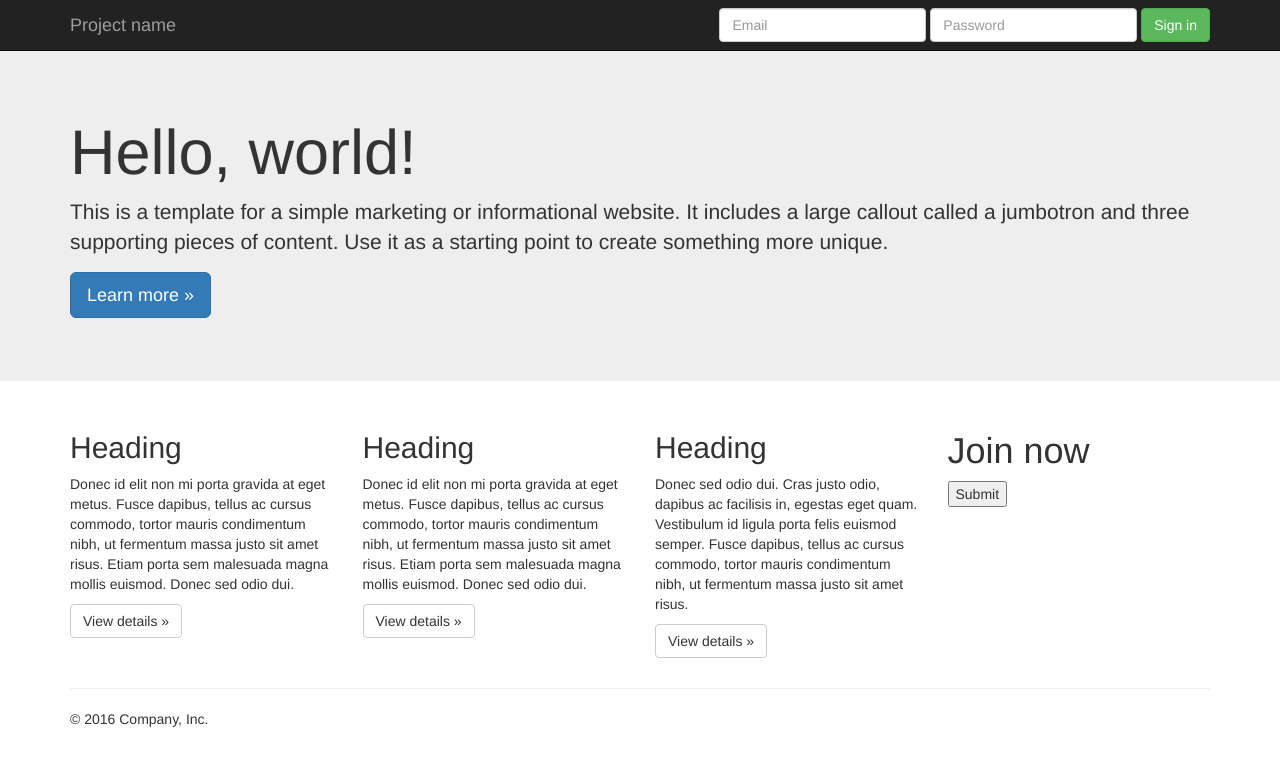
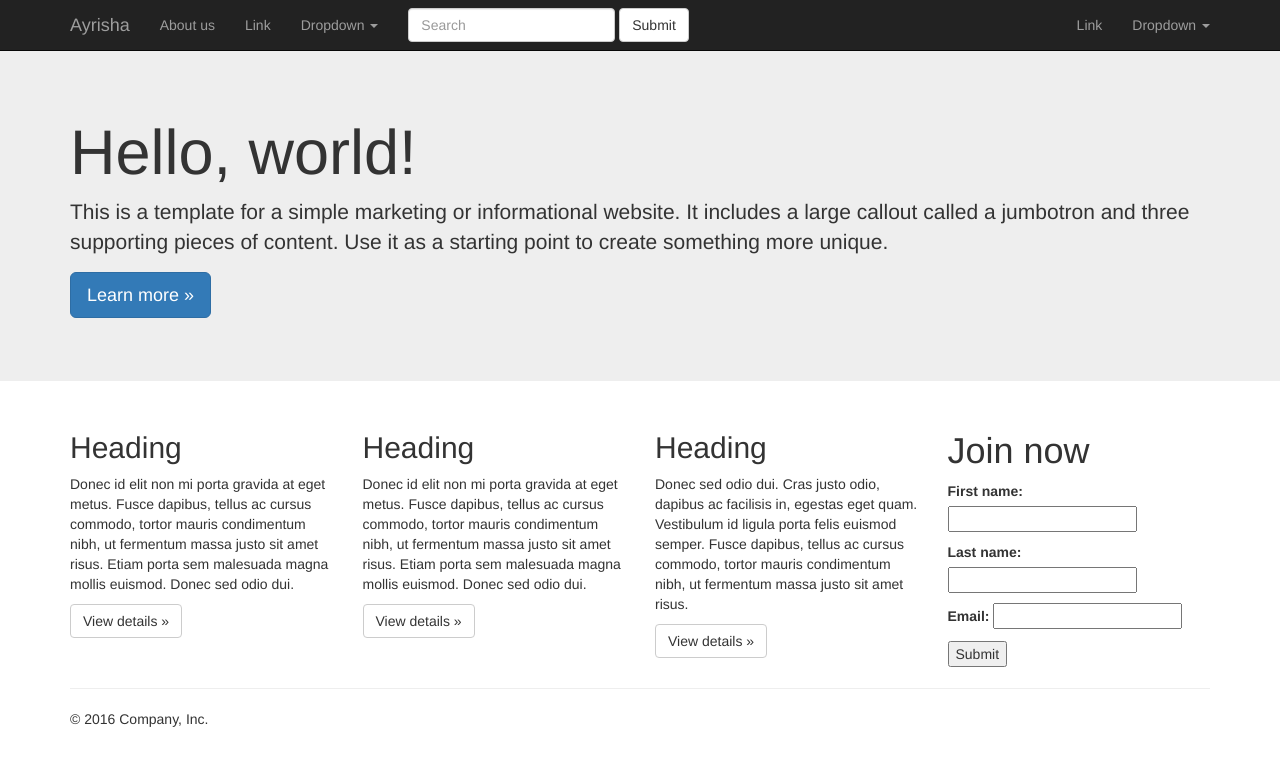
Before and after one commit to aashvi/django, a Django app: template static/templates/signup.html in a window 1280 px wide. Shown: the top 766 px of the page. Run offline with Django 3.2, Linux system fonts and the light colour scheme; the template is opened without the code that fills it: values that come from a table or form of the project are taken from there, others are empty; parts of the project's set-up code (start-up, migrations or seed data) failed here and were passed over; some libraries are stand-ins or nearby versions.

Commit message:
added html files

```diff
--- a/src/secondproject/urls.py
+++ b/src/secondproject/urls.py
@@ -9,6 +9,8 @@ admin.autodiscover()
 urlpatterns = patterns('',
     # Examples:
     url(r'^$', 'signups.views.home', name='home'),
+    url(r'^thank-you/$', 'signups.views.thankyou', name='thankyou'),
+    url(r'^about-us/$', 'signups.views.aboutus', name='aboutus'),
     # url(r'^blog/', include('blog.urls')),
 
      url(r'^admin/', include(admin.site.urls)),
--- /dev/null
+++ b/src/signups/forms.py
@@ -0,0 +1,7 @@
+from django import forms
+
+from .models import SignUp
+
+class SignUpForm(forms.ModelForm):
+	class Meta:
+		model = SignUp
--- a/static/templates/base.html
+++ b/static/templates/base.html
@@ -10,7 +10,7 @@
     <meta name="author" content="">
     <link rel="icon" href="../../favicon.ico">
 
-    <title>Jumbotron Template for Bootstrap</title>
+    <title>Second Project</title>
 
     <!-- Bootstrap core CSS -->
     <link href="/static/css/bootstrap.min.css" rel="stylesheet">
@@ -34,65 +34,12 @@
 
   <body>
 
-    <nav class="navbar navbar-inverse navbar-fixed-top">
-      <div class="container">
-        <div class="navbar-header">
-          <button type="button" class="navbar-toggle collapsed" data-toggle="collapse" data-target="#navbar" aria-expanded="false" aria-controls="navbar">
-            <span class="sr-only">Toggle navigation</span>
-            <span class="icon-bar"></span>
-            <span class="icon-bar"></span>
-            <span class="icon-bar"></span>
-          </button>
-          <a class="navbar-brand" href="#">Project name</a>
-        </div>
-        <div id="navbar" class="navbar-collapse collapse">
-          <form class="navbar-form navbar-right">
-            <div class="form-group">
-              <input type="text" placeholder="Email" class="form-control">
-            </div>
-            <div class="form-group">
-              <input type="password" placeholder="Password" class="form-control">
-            </div>
-            <button type="submit" class="btn btn-success">Sign in</button>
-          </form>
-        </div><!--/.navbar-collapse -->
-      </div>
-    </nav>
+   {% include 'navbar.html' %}
 
     <!-- Main jumbotron for a primary marketing message or call to action -->
-    <div class="jumbotron">
-      <div class="container">
-        <h1>Hello, world!</h1>
-        <p>This is a template for a simple marketing or informational website. It includes a large callout called a jumbotron and three supporting pieces of content. Use it as a starting point to create something more unique.</p>
-        <p><a class="btn btn-primary btn-lg" href="#" role="button">Learn more &raquo;</a></p>
-      </div>
-    </div>
+    {% block content %} {% endblock %}
 
-    <div class="container">
-      <!-- Example row of columns -->
-      <div class="row">
-        <div class="col-md-3">
-          <h2>Heading</h2>
-          <p>Donec id elit non mi porta gravida at eget metus. Fusce dapibus, tellus ac cursus commodo, tortor mauris condimentum nibh, ut fermentum massa justo sit amet risus. Etiam porta sem malesuada magna mollis euismod. Donec sed odio dui. </p>
-          <p><a class="btn btn-default" href="#" role="button">View details &raquo;</a></p>
-        </div>
-        <div class="col-md-3">
-          <h2>Heading</h2>
-          <p>Donec id elit non mi porta gravida at eget metus. Fusce dapibus, tellus ac cursus commodo, tortor mauris condimentum nibh, ut fermentum massa justo sit amet risus. Etiam porta sem malesuada magna mollis euismod. Donec sed odio dui. </p>
-          <p><a class="btn btn-default" href="#" role="button">View details &raquo;</a></p>
-       </div>
-        <div class="col-md-3">
-          <h2>Heading</h2>
-          <p>Donec sed odio dui. Cras justo odio, dapibus ac facilisis in, egestas eget quam. Vestibulum id ligula porta felis euismod semper. Fusce dapibus, tellus ac cursus commodo, tortor mauris condimentum nibh, ut fermentum massa justo sit amet risus.</p>
-          <p><a class="btn btn-default" href="#" role="button">View details &raquo;</a></p>
-        </div>
 
-        <div class="col-md-3">
-           {% block content %} {% endblock %}
-
-        </div>
-
-      </div>
 
       <hr>
 
--- /dev/null
+++ b/static/templates/navbar.html
@@ -0,0 +1,50 @@
+     <nav class="navbar navbar-inverse navbar-fixed-top" role= "navigation">
+      <div class="container">
+        <div class="navbar-header">
+          <button type="button" class="navbar-toggle collapsed" data-toggle="collapse" data-target="#navbar" aria-expanded="false" aria-controls="navbar">
+            <span class="sr-only">Toggle navigation</span>
+            <span class="icon-bar"></span>
+            <span class="icon-bar"></span>
+            <span class="icon-bar"></span>
+          </button>
+          <a class="navbar-brand" href='{% url "home" %}'>Ayrisha</a>
+        </div>
+         <div class="collapse navbar-collapse" id="bs-example-navbar-collapse-1">
+      <ul class="nav navbar-nav">
+        <li ><a href='{% url "aboutus" %}'> About us<span class="sr-only">(current)</span></a></li>
+        <li><a href="#">Link</a></li>
+        <li class="dropdown">
+          <a href="#" class="dropdown-toggle" data-toggle="dropdown" role="button" aria-haspopup="true" aria-expanded="false">Dropdown <span class="caret"></span></a>
+          <ul class="dropdown-menu">
+            <li><a href="#">Action</a></li>
+            <li><a href="#">Another action</a></li>
+            <li><a href="#">Something else here</a></li>
+            <li role="separator" class="divider"></li>
+            <li><a href="#">Separated link</a></li>
+            <li role="separator" class="divider"></li>
+            <li><a href="#">One more separated link</a></li>
+          </ul>
+        </li>
+      </ul>
+      <form class="navbar-form navbar-left">
+        <div class="form-group">
+          <input type="text" class="form-control" placeholder="Search">
+        </div>
+        <button type="submit" class="btn btn-default">Submit</button>
+      </form>
+      <ul class="nav navbar-nav navbar-right">
+        <li><a href="#">Link</a></li>
+        <li class="dropdown">
+          <a href="#" class="dropdown-toggle" data-toggle="dropdown" role="button" aria-haspopup="true" aria-expanded="false">Dropdown <span class="caret"></span></a>
+          <ul class="dropdown-menu">
+            <li><a href="#">Action</a></li>
+            <li><a href="#">Another action</a></li>
+            <li><a href="#">Something else here</a></li>
+            <li role="separator" class="divider"></li>
+            <li><a href="#">Separated link</a></li>
+          </ul>
+        </li>
+      </ul>
+    </div><!-- /.navbar-collapse -->
+  </div>
+    </nav>
--- a/static/templates/signup.html
+++ b/static/templates/signup.html
@@ -4,13 +4,50 @@
 
 
 {% block content %}
-<h1>Join now</h1>
-	<form method="POST" action=''>
-	{{form.as_p}}
-
-	<input type="submit" name="fill">
-	</form>
 
 
 
+
+    <div class="jumbotron">
+      <div class="container">
+        <h1>Hello, world!</h1>
+        <p>This is a template for a simple marketing or informational website. It includes a large callout called a jumbotron and three supporting pieces of content. Use it as a starting point to create something more unique.</p>
+        <p><a class="btn btn-primary btn-lg" href="#" role="button">Learn more &raquo;</a></p>
+      </div>
+    </div>
+
+    <div class="container">
+      <!-- Example row of columns -->
+
+      <div class="row">
+        <div class="col-md-3">
+          <h2>Heading</h2>
+          <p>Donec id elit non mi porta gravida at eget metus. Fusce dapibus, tellus ac cursus commodo, tortor mauris condimentum nibh, ut fermentum massa justo sit amet risus. Etiam porta sem malesuada magna mollis euismod. Donec sed odio dui. </p>
+          <p><a class="btn btn-default" href="#" role="button">View details &raquo;</a></p>
+        </div>
+        <div class="col-md-3">
+          <h2>Heading</h2>
+          <p>Donec id elit non mi porta gravida at eget metus. Fusce dapibus, tellus ac cursus commodo, tortor mauris condimentum nibh, ut fermentum massa justo sit amet risus. Etiam porta sem malesuada magna mollis euismod. Donec sed odio dui. </p>
+          <p><a class="btn btn-default" href="#" role="button">View details &raquo;</a></p>
+       </div>
+        <div class="col-md-3">
+          <h2>Heading</h2>
+          <p>Donec sed odio dui. Cras justo odio, dapibus ac facilisis in, egestas eget quam. Vestibulum id ligula porta felis euismod semper. Fusce dapibus, tellus ac cursus commodo, tortor mauris condimentum nibh, ut fermentum massa justo sit amet risus.</p>
+          <p><a class="btn btn-default" href="#" role="button">View details &raquo;</a></p>
+        </div>
+
+        <div class="col-md-3">
+           <h1>Join now</h1>
+    <form method="POST" action=''> {% csrf_token %}
+     {{form.as_p}}
+
+  <input type="submit" name="fill">
+  </form>
+
+
+        </div>
+
+      </div>
+
+
 {% endblock %}
```
Also changed, not shown: src/signups/views.py (+27 -2 lines), static/static/css/custom.css (added, +10 -0 lines), static/templates/aboutus.html (added, +14 -0 lines), static/templates/thankyou.html (added, +39 -0 lines), src/db.sqlite3, 3 other files.
